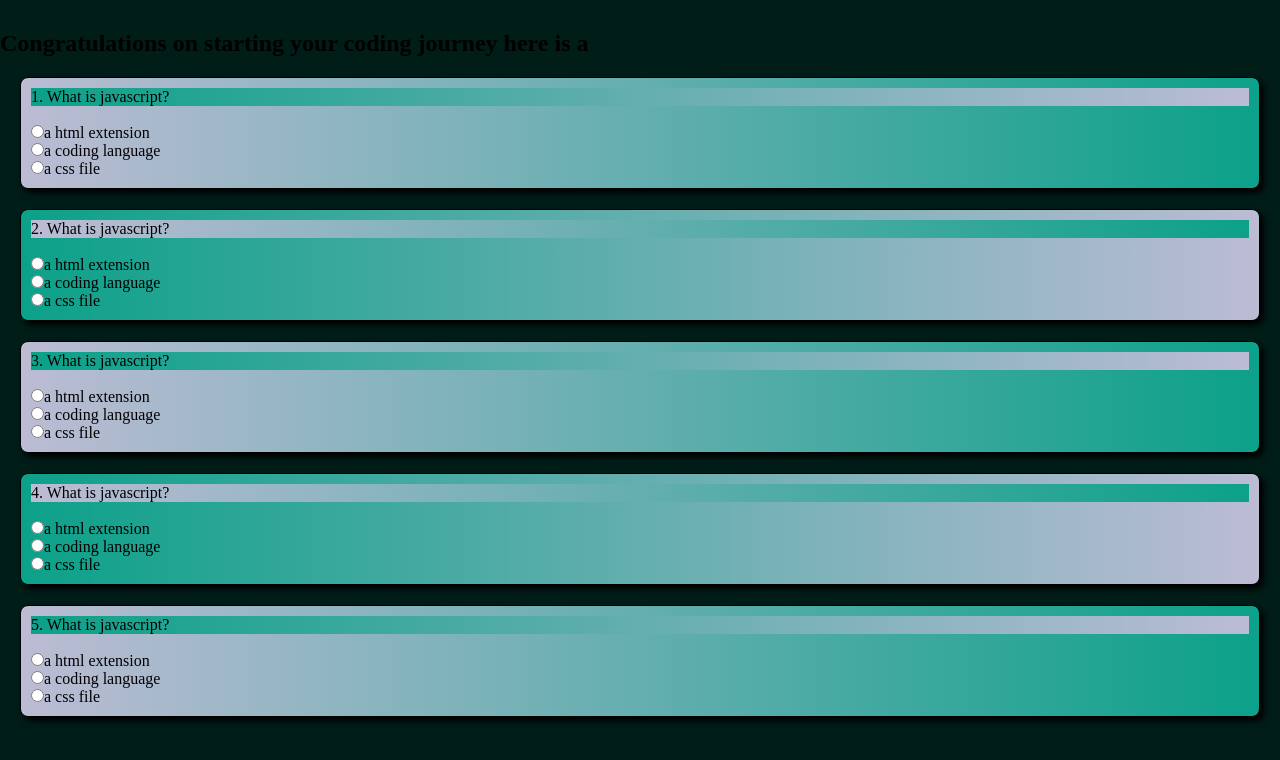
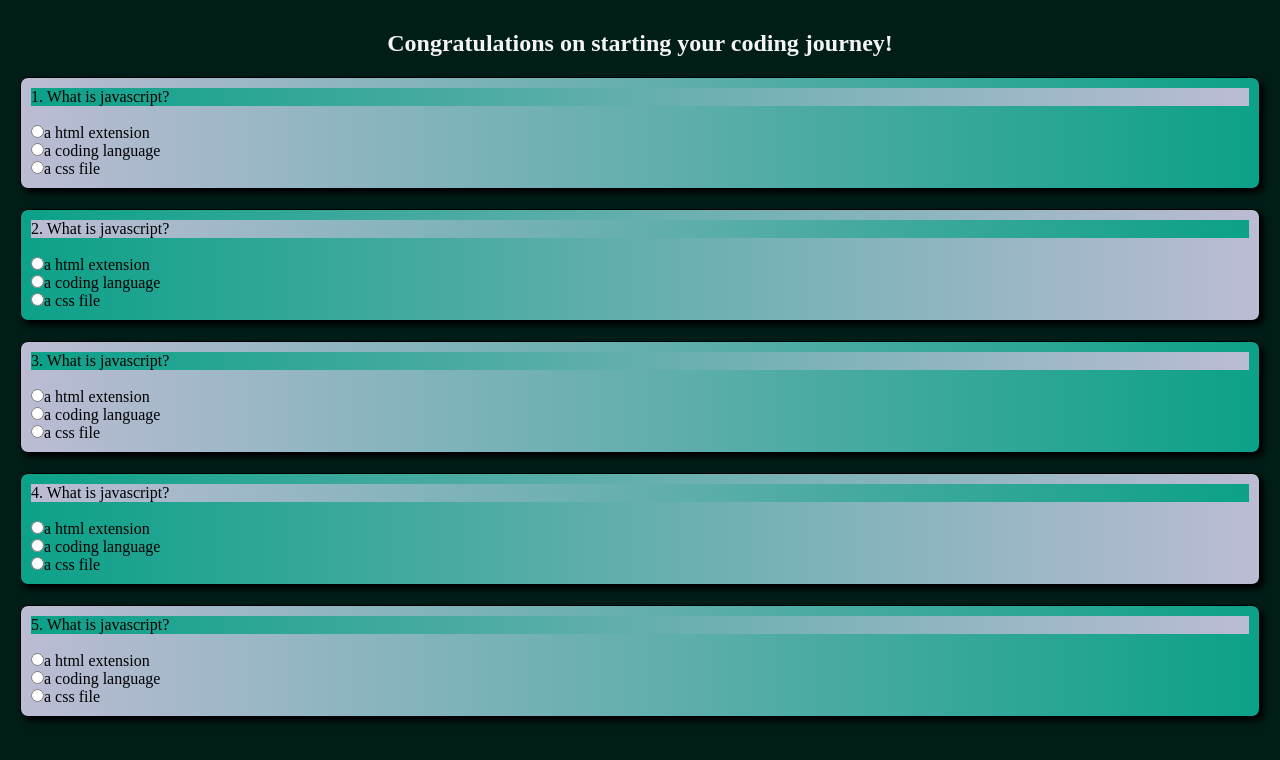
Before and after one commit to KellyKiiru/thirdip, a plain HTML site: page index.html in a window 1280 px wide. Drawn offline with Linux system fonts and the light colour scheme.

Commit message:
style:header styling-set displays for header

```diff
--- a/css/index.css
+++ b/css/index.css
@@ -2,6 +2,17 @@
     padding: 0;
     margin: 0;
     box-sizing: border-box;
+}
+body{
+    background-color: rgb(1, 29, 24);
+    padding-top: 30px;
+}
+header{
+    width: 100%;
+    color: whitesmoke;
+    display: flex;
+    justify-content: center;
+
 }
 #div3, #div1{
     background-color: rgb(12, 161, 137);
@@ -20,7 +31,3 @@
     background-color: rgb(12, 161, 137);
     background-image:linear-gradient(to left, rgb(12, 161, 137), rgb(188, 188, 212)) ;
 }
-body{
-    background-color: rgb(1, 29, 24);
-    padding-top: 30px;
-}
--- a/index.html
+++ b/index.html
@@ -9,7 +9,7 @@
 </head>
 <body>
     <header>
-        <h2>Congratulations on starting your coding journey here is a </h2>
+        <h2>Congratulations on starting your coding journey!</h2>
     </header>
     <style>
         div{
```
